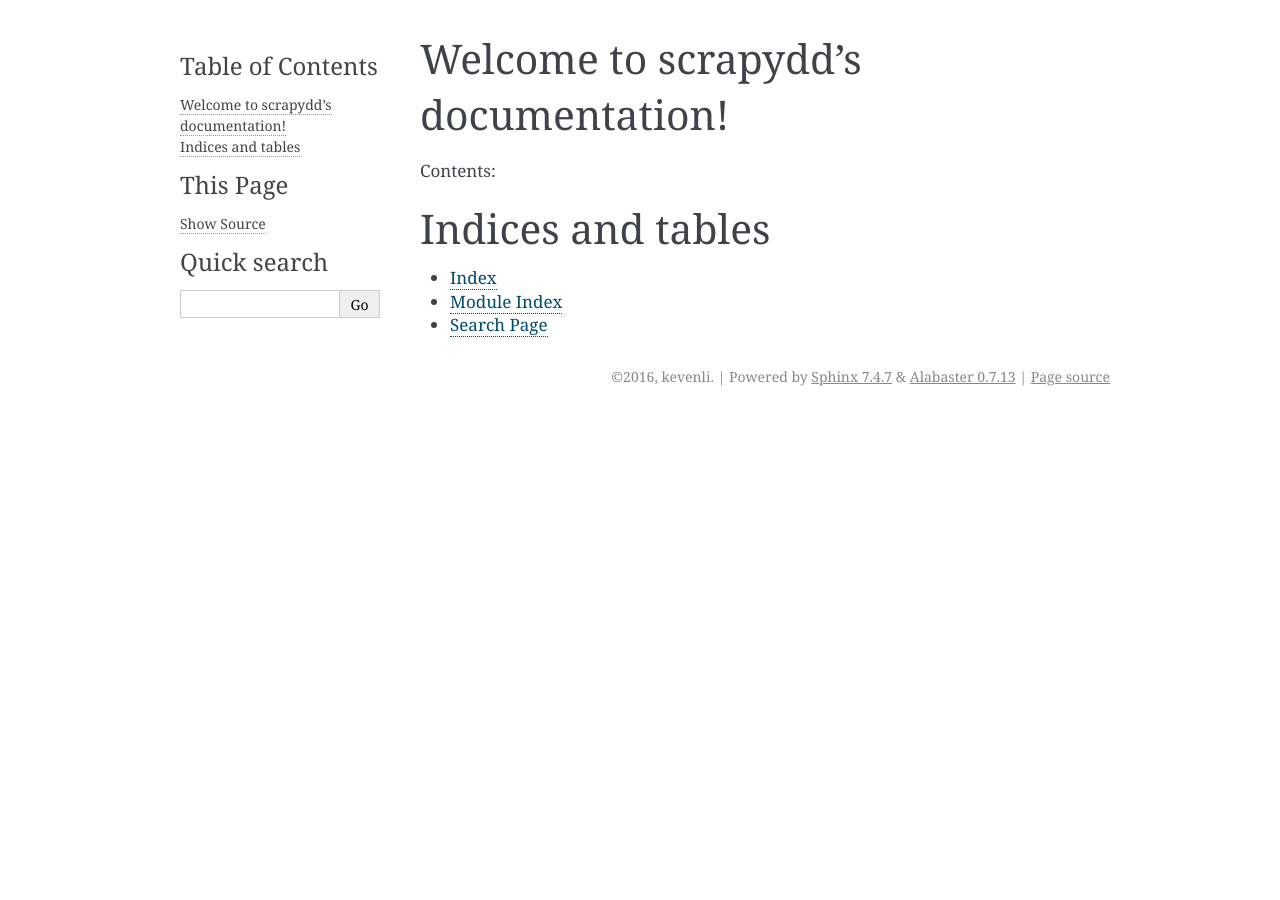
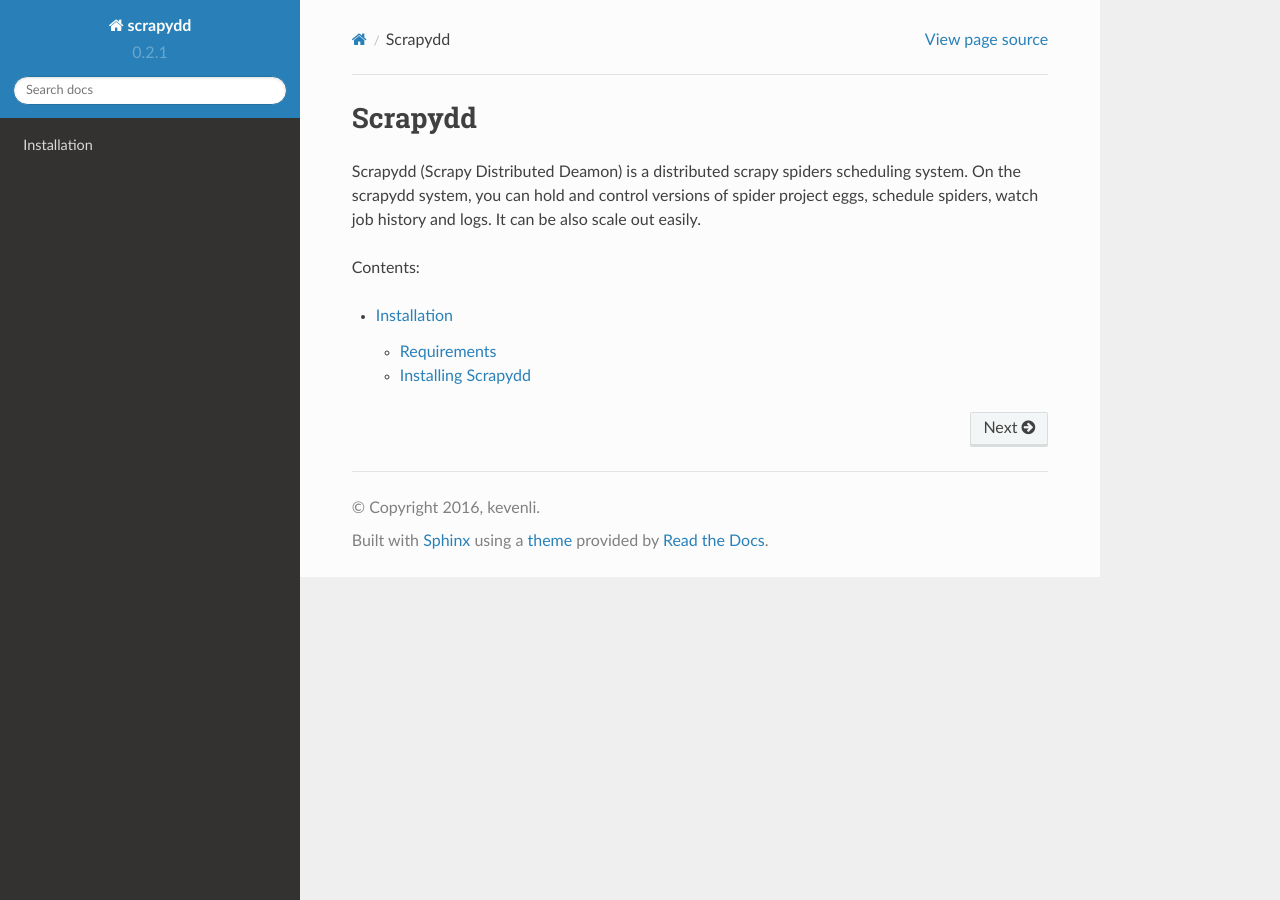
Before and after one commit to kevenli/scrapydd, a Sphinx documentation site: the page built from docs/index.rst, in a window 1280 px wide. Built offline with Sphinx 7.4.7 and the Read the Docs theme 2.0.0, drawn with Linux system fonts in a browser that asks for light colours.

Commit message:
docs: install

```diff
--- a/docs/conf.py
+++ b/docs/conf.py
@@ -57,9 +57,9 @@
 # built documents.
 #
 # The short X.Y version.
-version = u'0.1'
+version = u'0.2.1'
 # The full version, including alpha/beta/rc tags.
-release = u'0.1'
+release = u'0.2.1'
 
 # The language for content autogenerated by Sphinx. Refer to documentation
 # for a list of supported languages.
@@ -119,7 +119,7 @@
 # The theme to use for HTML and HTML Help pages.  See the documentation for
 # a list of builtin themes.
 #
-html_theme = 'alabaster'
+html_theme = 'sphinx_rtd_theme'
 
 # Theme options are theme-specific and customize the look and feel of a theme
 # further.  For a list of options available for each theme, see the
--- a/docs/index.rst
+++ b/docs/index.rst
@@ -3,19 +3,15 @@
    You can adapt this file completely to your liking, but it should at least
    contain the root `toctree` directive.
 
-Welcome to scrapydd's documentation!
+Scrapydd
 ====================================
+Scrapydd (Scrapy Distributed Deamon) is a distributed scrapy spiders scheduling system.
+On the scrapydd system, you can hold and control versions of spider project eggs, schedule spiders, watch job history and logs. It can be also scale out easily.
+
 
 Contents:
 
 .. toctree::
    :maxdepth: 2
 
-
-
-Indices and tables
-==================
-
-* :ref:`genindex`
-* :ref:`modindex`
-* :ref:`search`
+   install
```
Also changed, not shown: docs/install.rst (+33 -0 lines).
